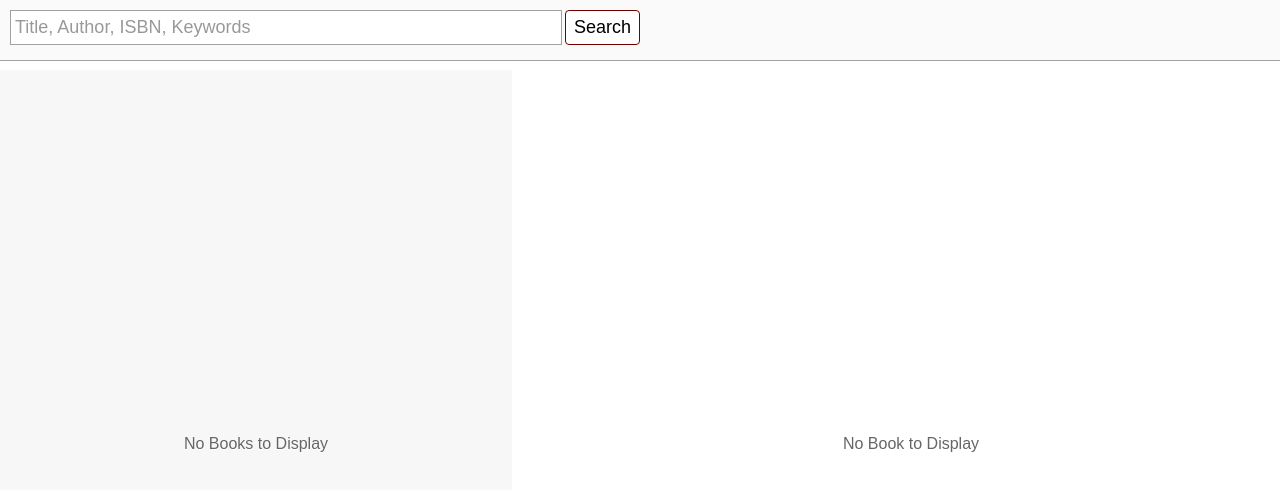
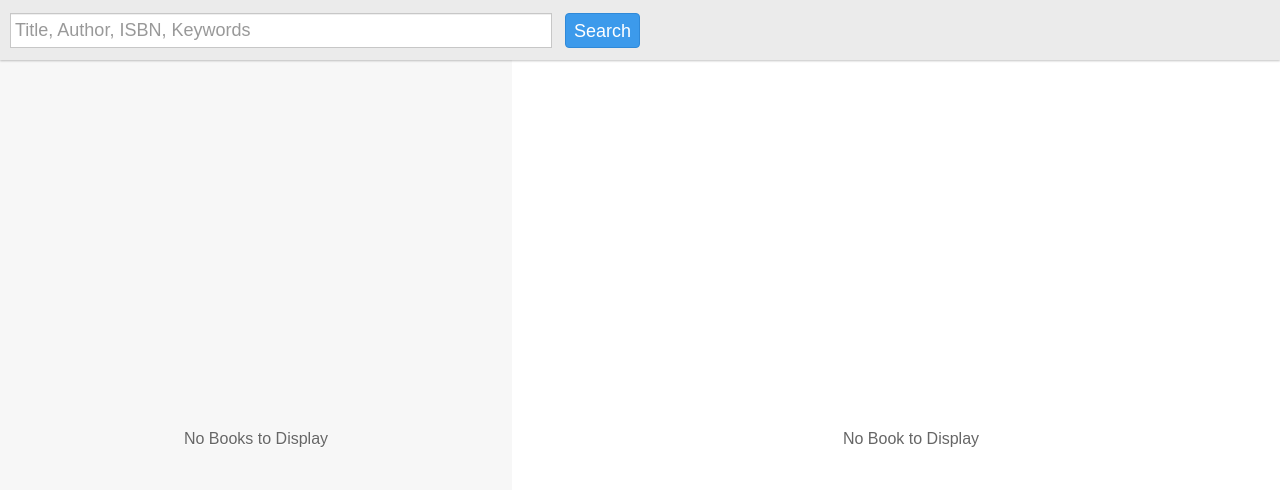
Before and after one commit to marshallbrekka/BookSearch, a plain HTML site: page index.html in a window 1280 px wide. Drawn offline with nearby package versions, Linux system fonts and the light colour scheme.

Commit message:
style changes

```diff
--- a/css/BookSearch.css
+++ b/css/BookSearch.css
@@ -128,6 +128,12 @@
 .bs-container table {
   border-collapse: collapse;
   border-spacing: 0;
+}
+*::-webkit-scrollbar {
+  /*-webkit-appearance: none;*/
+
+  visibility: hidden;
+  width: 10px;
 }
 /* * * Variables * * */
 .bs-container {
@@ -434,7 +440,7 @@
 }
 .bs-container .bs-tab_view .bs-tab_content_container {
   position: absolute;
-  top: 36px;
+  top: 44px;
   bottom: 0;
   left: 0;
   right: 0;
@@ -442,6 +448,7 @@
 .bs-container .bs-tab_view .bs-tab_well {
   border-bottom: 2px solid #6e6e6e;
   height: 34px;
+  margin-top: 8px;
 }
 .bs-container .bs-tab_view .bs-tab_button {
   cursor: pointer;
@@ -484,7 +491,7 @@
 }
 .bs-container .bs-book_details .bs-book_img {
   position: absolute;
-  top: 15px;
+  top: 14px;
   left: 15px;
   z-index: 1;
 }
@@ -551,30 +558,39 @@
 }
 .bs-container .bs-keyword_input_text_field_wrapper {
   position: absolute;
-  top: 10px;
+  top: 13px;
   left: 10px;
   right: 98px;
+  padding: 4px;
+  border: 1px solid #c7c7c7;
+  -webkit-box-shadow: inset 0 1px 0px 0px #efefef;
+  -moz-box-shadow: inset 0 1px 0px 0px #efefef;
+  box-shadow: inset 0 1px 0px 0px #efefef;
+  background: #fff;
 }
 .bs-container .bs-keyword_input_text_field {
-  border: 1px solid #a1a1a1;
-  padding: 4px;
+  outline: none;
   width: 100%;
   height: 25px;
   color: #333333;
   font-size: 18px;
+  padding: 0;
+  border: none;
 }
 .bs-container .bs-keyword_input_text_field.bs-empty {
   color: #999999;
 }
 .bs-container .bs-keyword_input_submit {
   position: absolute;
-  top: 10px;
+  top: 13px;
   right: 10px;
   width: 75px;
   height: 35px;
   font-size: 18px;
-  border: 1px solid #730000;
-  background: #ffffff;
+  padding-top: 2px;
+  border: 1px solid #2f89d8;
+  background: #3c9aeb;
+  color: #fff;
   -moz-border-radius-topleft: 4px;
   -moz-border-radius-topright: 4px;
   -moz-border-radius-bottomright: 4px;
@@ -582,13 +598,22 @@
   -webkit-border-radius: 4px 4px 4px 4px;
   border-radius: 4px 4px 4px 4px;
 }
+.bs-container .bs-keyword_input_submit:active {
+  -webkit-box-shadow: inset 0px 1px 5px 0px rgba(0, 0, 0, 0.2);
+  -moz-box-shadow: inset 0px 1px 5px 0px rgba(0, 0, 0, 0.2);
+  box-shadow: inset 0px 1px 5px 0px rgba(0, 0, 0, 0.2);
+}
 .bs-container #bs-topRow {
   height: 60px;
-  border-bottom: 1px solid #a1a1a1;
-  background: #fafafa;
+  /*border-bottom:1px solid #a1a1a1;*/
+
+  -webkit-box-shadow: 0 1px 2px 0px rgba(0, 0, 0, 0.24);
+  -moz-box-shadow: 0 1px 2px 0px rgba(0, 0, 0, 0.24);
+  box-shadow: 0 1px 2px 0px rgba(0, 0, 0, 0.24);
+  background: #ebebeb;
 }
 .bs-container #bs-bottomRow {
-  top: 70px;
+  top: 60px;
   /*.absolute(70px,0,0,0);*/
 
 }
```
Also changed, not shown: css/BookSearch.min.css.
